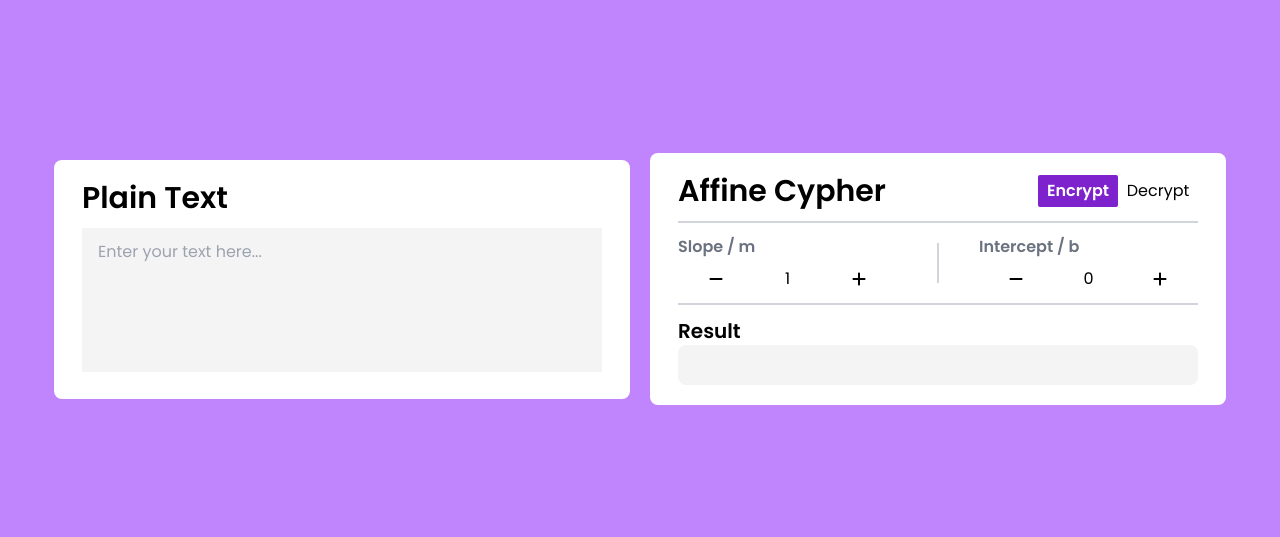
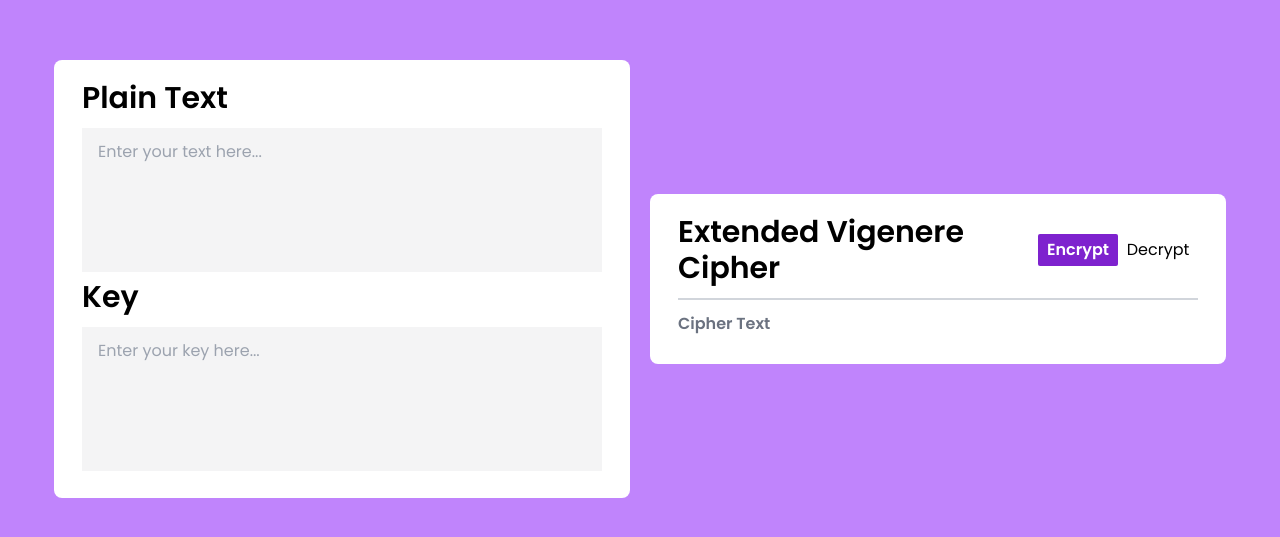
Before and after one commit to kevinssheva/tugas-1-kriptografi-koding, a React (Vite) app: page / in a window 1280 px wide. Shown: the part 121-658 px from the top of the page. Built offline with nearby package versions, Linux system fonts and the light colour scheme.

Commit message:
feat: Vigenere and Extended Vigenere Cipher

```diff
--- a/src/App.tsx
+++ b/src/App.tsx
@@ -1,13 +1,14 @@
 import { useState } from "react";
-import "./App.css";
-import Affine from "./components/Affine";
+import ExtendedVigenere from "./components/ExtendedVigenere";
 
-function App() {
+const Page = () => {
   const [input, setInput] = useState("");
+  const [key, setKey] = useState("");
 
   return (
     <div className="w-full h-screen bg-purple-400 flex items-center justify-center gap-5">
       <div className="w-full max-w-xl bg-white py-5 px-7 rounded-lg">
+        <div>
           <h1 className="text-3xl font-semibold mb-3">Plain Text</h1>
           <textarea
             value={input}
@@ -17,11 +18,22 @@ function App() {
             placeholder="Enter your text here..."
           />
         </div>
+        <div>
+          <h1 className="text-3xl font-semibold mb-3">Key</h1>
+          <textarea
+            value={key}
+            onChange={(e) => setKey(e.target.value)}
+            className="bg-zinc-100 px-4 py-3 w-full resize-none focus:outline-none"
+            rows={5}
+            placeholder="Enter your key here..."
+          />
+        </div>
+      </div>
       <div className="w-full max-w-xl bg-white py-5 px-7 rounded-lg">
-        <Affine input={input} />
+        <ExtendedVigenere input={input} inputKey={key} />
       </div>
     </div>
   );
-}
+};
 
-export default App;
+export default Page;
--- /dev/null
+++ b/src/ciphers/ExtendedVigenereCipher.tsx
@@ -0,0 +1,40 @@
+function mod(n: number, m: number) {
+  return ((n % m) + m) % m;
+}
+
+const encrypt = (text: string, key: string): string => {
+  const n = 256;
+  let cipherText = "";
+
+  if (!text || !key) return "";
+
+  for (let i = 0; i < text.length; i++) {
+    const p = text[i].charCodeAt(0);
+    const k = key[i % key.length].charCodeAt(0);
+    const x = mod(p + k, n);
+
+    cipherText += String.fromCharCode(x);
+  }
+
+  return cipherText;
+};
+
+const decrypt = (text: string, key: string): string => {
+  const n = 256;
+  let plainText = "";
+
+  if (!text || !key) return "";
+
+  for (let i = 0; i < text.length; i++) {
+    const c = text[i].charCodeAt(0);
+    const k = key[i % key.length].charCodeAt(0);
+
+    const p = mod(c - k, n);
+
+    plainText += String.fromCharCode(p);
+  }
+
+  return plainText;
+};
+
+export { encrypt, decrypt };
--- a/src/ciphers/AffineCipher.ts
+++ b/src/ciphers/VigenereCipher.ts
@@ -6,19 +6,25 @@ function filterAlphabet(inputString: string) {
   return inputString.replace(/[^a-zA-Z]/g, "");
 }
 
-const encrypt = (text: string, m: number, b: number): string => {
+const encrypt = (text: string, key: string): string => {
   const n = 26;
   let cipherText = "";
-  const filteredString = filterAlphabet(text);
+
+  if (!text || !key) return "";
+  const filteredString = filterAlphabet(text).toLowerCase();
+  key = key.toLowerCase();
+
   for (let i = 0; i < filteredString.length; i++) {
     let p = filteredString[i].charCodeAt(0);
+    const k = key[i % key.length].charCodeAt(0) - 97;
     let x;
+
     if (p < 97) {
       p -= 65;
-      x = ((m * p + b) % n) + 65;
+      x = mod(p + k, n) + 65;
     } else {
       p -= 97;
-      x = ((m * p + b) % n) + 97;
+      x = mod(p + k, n) + 97;
     }
 
     cipherText += String.fromCharCode(x);
@@ -27,25 +33,25 @@ const encrypt = (text: string, m: number, b: number): string => {
   return cipherText;
 };
 
-const decrypt = (text: string, m: number, b: number): string => {
+const decrypt = (text: string, key: string): string => {
   const n = 26;
-  let x = 0; // m^-1
   let plainText = "";
-  const filteredString = filterAlphabet(text);
-  do {
-    x++;
-  } while ((m * x) % n !== 1);
+
+  if (!text || !key) return "";
+  const filteredString = filterAlphabet(text).toLowerCase();
+  key = key.toLowerCase();
 
   for (let i = 0; i < filteredString.length; i++) {
     let c = filteredString[i].charCodeAt(0);
+    const k = key[i % key.length].charCodeAt(0) - 97;
     let p;
 
     if (c < 97) {
       c -= 65;
-      p = mod(x * (c - b), n) + 65;
+      p = mod(c - k, n) + 65;
     } else {
       c -= 97;
-      p = mod(x * (c - b), n) + 97;
+      p = mod(c - k, n) + 97;
     }
 
     plainText += String.fromCharCode(p);
--- /dev/null
+++ b/src/components/ExtendedVigenere.tsx
@@ -0,0 +1,37 @@
+import { useMemo, useState } from "react";
+import { encrypt, decrypt } from "../ciphers/ExtendedVigenereCipher";
+import ToggleButton from "./ToggleButton";
+
+const ExtendedVigenere = ({
+  input,
+  inputKey,
+}: {
+  input: string;
+  inputKey: string;
+}) => {
+  const [isEncrypt, setIsEncrypt] = useState(true);
+  const result = useMemo(() => {
+    if (isEncrypt) return encrypt(input, inputKey);
+    return decrypt(input, inputKey);
+  }, [input, isEncrypt, inputKey]);
+
+  return (
+    <div className="w-full h-full">
+      <div className="flex justify-between items-center">
+        <h1 className="text-3xl font-semibold">Extended Vigenere Cipher</h1>
+        <ToggleButton isEncrypt={isEncrypt} setIsEncrypt={setIsEncrypt} />
+      </div>
+      <div className="w-full border-b-2 border-gray-300 my-3"></div>
+      <div className="w-full gap-10 flex">
+        <div className="flex-1">
+          <p className="font-semibold text-gray-500">
+            {isEncrypt ? "Cipher Text" : "Plain Text"}
+          </p>
+          <p className="mt-2">{result}</p>
+        </div>
+      </div>
+    </div>
+  );
+};
+
+export default ExtendedVigenere;
--- /dev/null
+++ b/src/components/Vigenere.tsx
@@ -0,0 +1,31 @@
+import { useMemo, useState } from "react";
+import { encrypt, decrypt } from "../ciphers/VigenereCipher";
+import ToggleButton from "./ToggleButton";
+
+const Vigenere = ({ input, inputKey }: { input: string; inputKey: string }) => {
+  const [isEncrypt, setIsEncrypt] = useState(true);
+  const result = useMemo(() => {
+    if (isEncrypt) return encrypt(input, inputKey);
+    return decrypt(input, inputKey);
+  }, [input, isEncrypt, inputKey]);
+
+  return (
+    <div className="w-full h-full">
+      <div className="flex justify-between items-center">
+        <h1 className="text-3xl font-semibold">Vigenere Cipher</h1>
+        <ToggleButton isEncrypt={isEncrypt} setIsEncrypt={setIsEncrypt} />
+      </div>
+      <div className="w-full border-b-2 border-gray-300 my-3"></div>
+      <div className="w-full gap-10 flex">
+        <div className="flex-1">
+          <p className="font-semibold text-gray-500">
+            {isEncrypt ? "Cipher Text" : "Plain Text"}
+          </p>
+          <p className="mt-2">{result}</p>
+        </div>
+      </div>
+    </div>
+  );
+};
+
+export default Vigenere;
```
Lines whose indentation alone changed are shown as unchanged.
